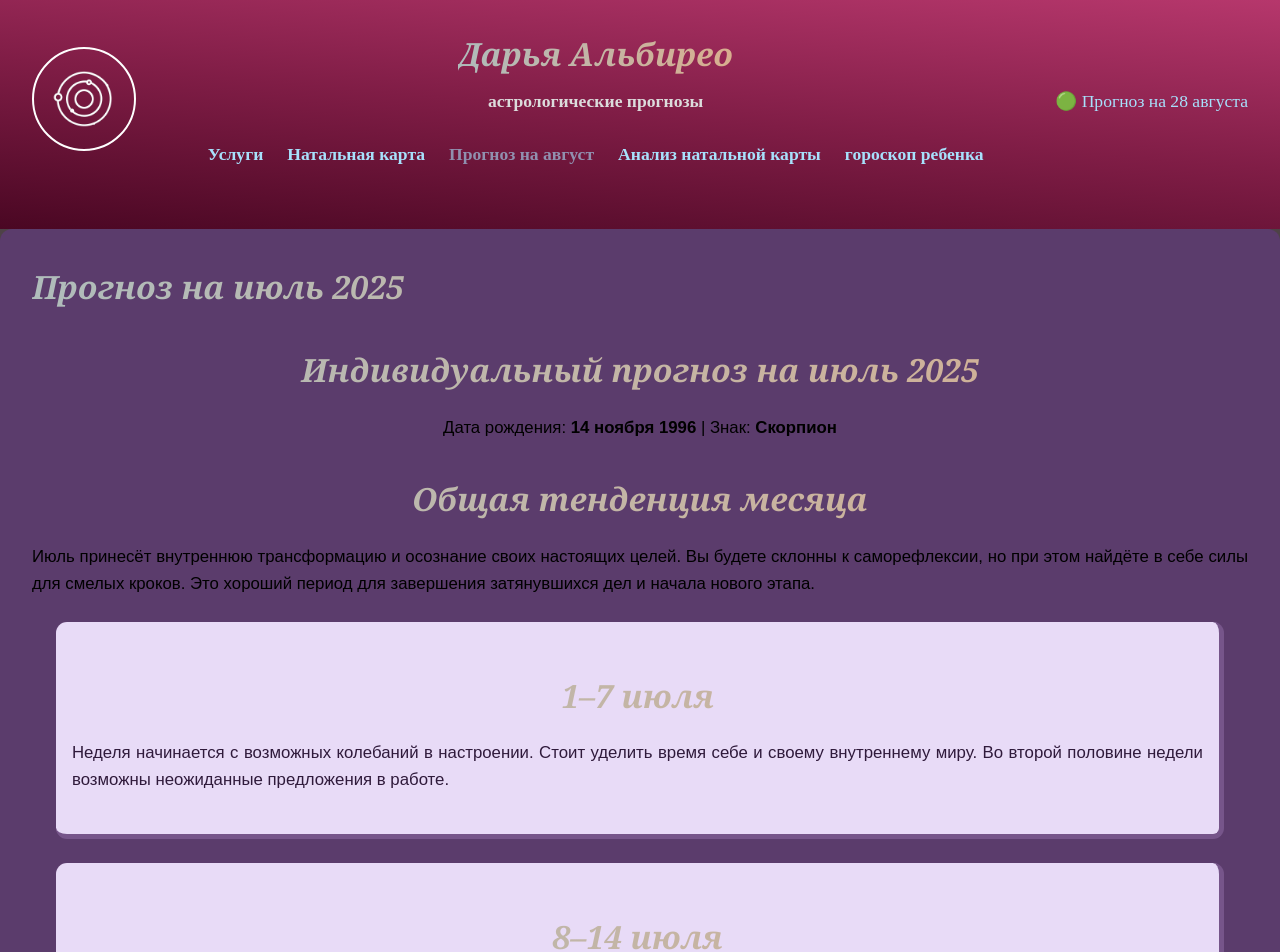
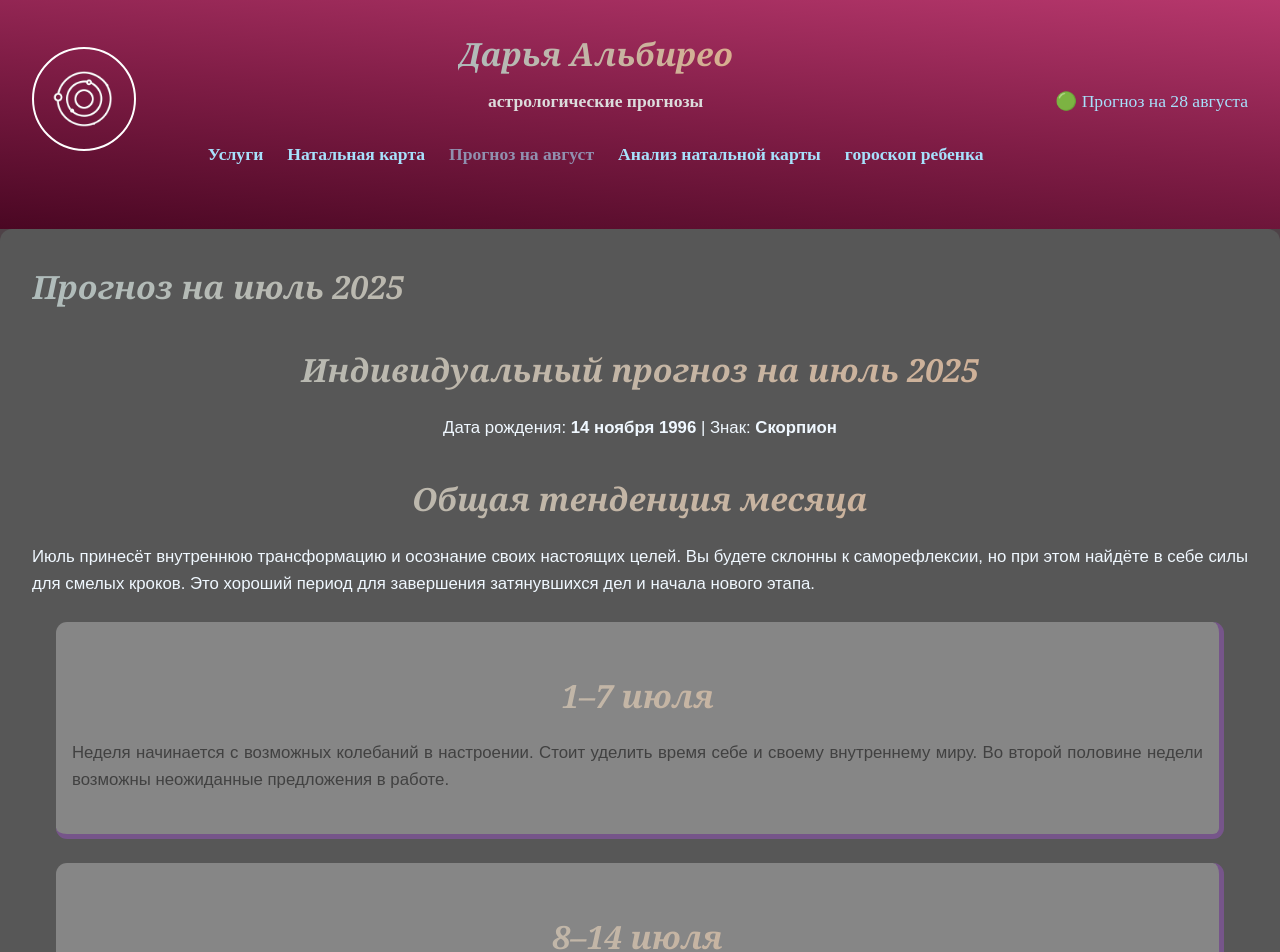
Before and after one commit to co-forester/react-astro-app, a React (Create React App) app in the folder frontend/: page /App/forecast_august_2025 in a window 1280 px wide. Shown: the top 952 px of the page. Built offline with nearby package versions, Linux system fonts and the light colour scheme.

Commit message:
Оновив фронтенд

```diff
--- a/frontend/src/components/ForecastAugust2025/forecastAugust2025.module.css
+++ b/frontend/src/components/ForecastAugust2025/forecastAugust2025.module.css
@@ -3,24 +3,25 @@
   padding: 2rem;
   border-radius: 12px;
   font-family: Arial, sans-serif;
+  color: aliceblue;
   line-height: 1.6;
 }
 
 .containerLight {
-  background-color: #5b3c6c;
+  background-color: rgb(87, 87, 87);
 }
  .containerDark {
-  background-color: #2f1a3b;
+  background-color: rgb(41, 41, 41);
 }
 
 .weekBlockLight {
-  color: #2f1a3b;
-  background: #e8dbf7;
+  color: #414141;
+  background: #868686;
   /* border-left: 5px solid #a974d2; */
 }
 
 .weekBlockDark {
-  background: #533365;
+  background: rgb(93, 93, 93);
   /* border-left: 5px solid #a974d2;
   border-bottom: 5px solid #a974d2; */
 }
--- a/frontend/src/components/NatalChart/natalChart.module.css
+++ b/frontend/src/components/NatalChart/natalChart.module.css
@@ -1,7 +1,7 @@
 :root {
-  --bg-dark: #2d1b2f;
+  --bg-dark: rgb(74, 73, 73);
   --text-dark: #ffffff;
-  --bg-light: #f8f0fb;
+  --bg-light: rgb(145, 144, 144);
   --text-light: #1a1a1a;
 
   --accent-blue: #7ecdf1;
@@ -83,7 +83,7 @@ p {
 
 /* Аспекти */
 .aspect {
-  background: #8656ab;
+  background: linear-gradient(to bottom, #801d46, #4a0723);
   padding: 1.5rem;
   border-radius: 0.8rem;
   margin: 1.5rem 0;
```
